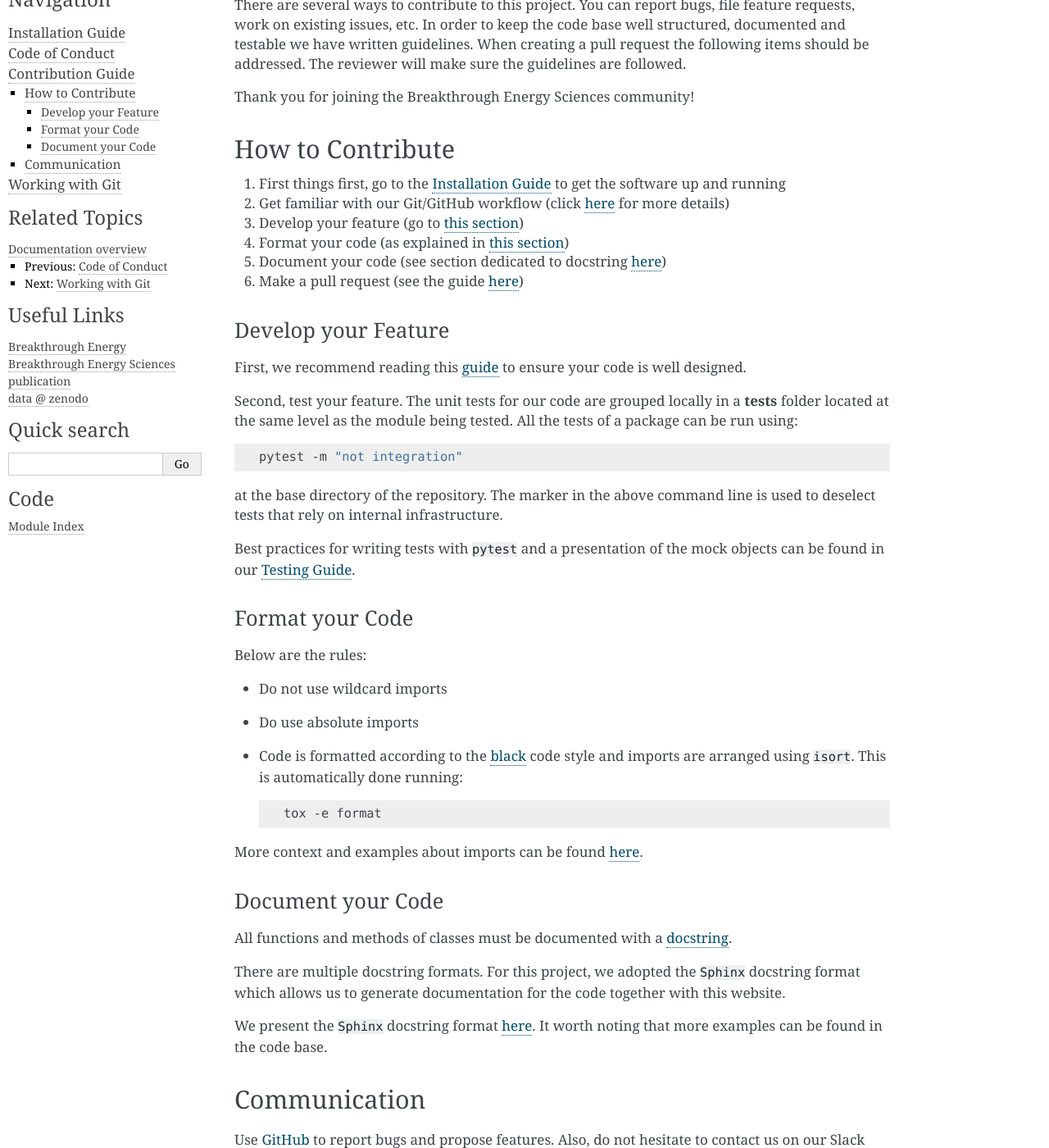
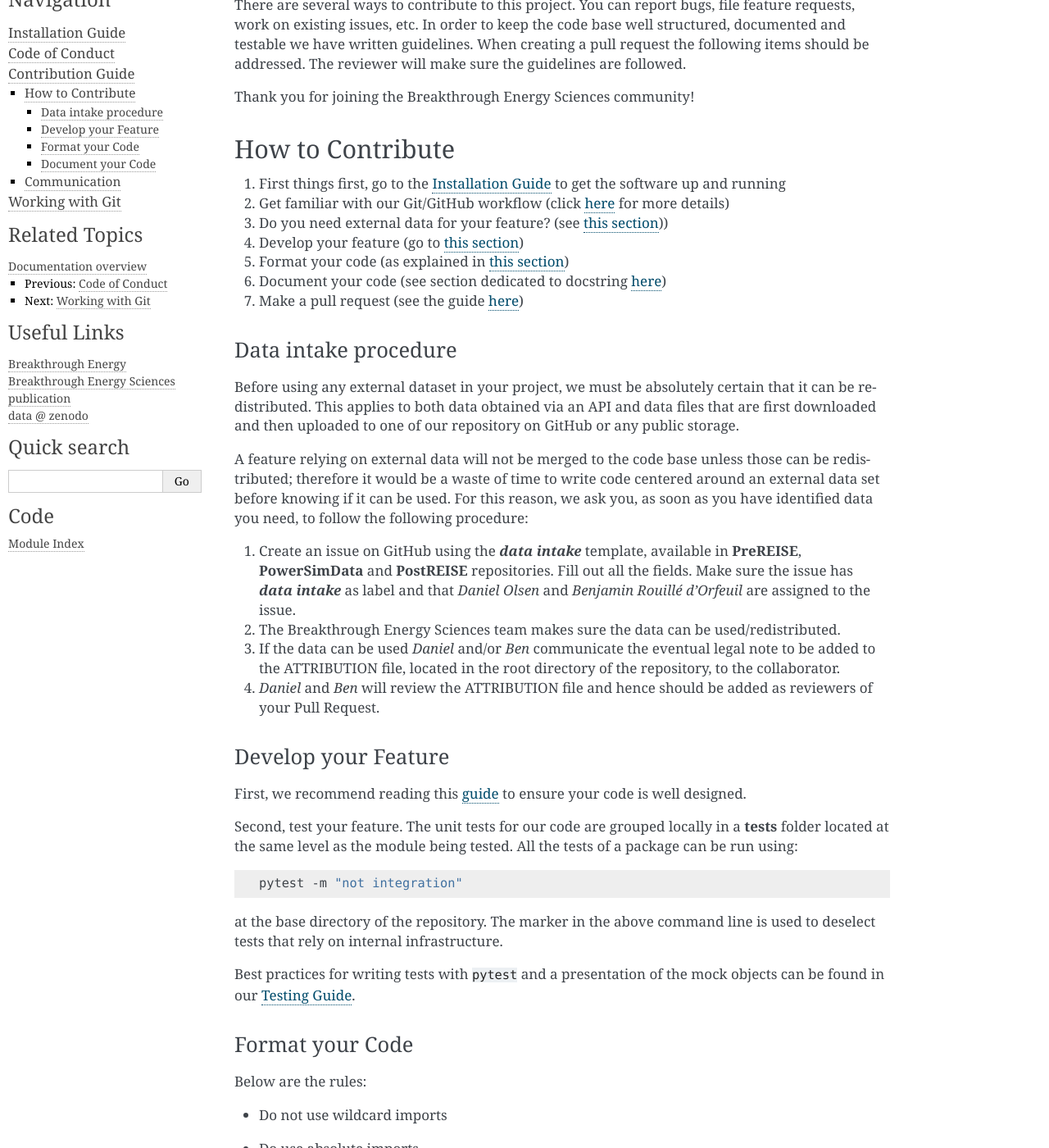
Before and after one commit to Breakthrough-Energy/docs, a Sphinx documentation site: the page built from source/dev/contribution_guide.md, in a window 1280 px wide and 1400 px high, scrolled down 221 px. Shown: the whole window at 82% size. Built offline with Sphinx 7.4.7, drawn with Linux system fonts in a browser that asks for light colours; some of the changed text lies outside the part shown.

Commit message:
docs: add data intake procedure to contribution guide

```diff
--- a/source/dev/contribution_guide.md
+++ b/source/dev/contribution_guide.md
@@ -9,10 +9,22 @@ Thank you for joining the Breakthrough Energy Sciences community!
 ## How to Contribute
 1. First things first, go to the [Installation Guide](../user/installation_guide.md) to get the software up and running
 2. Get familiar with our Git/GitHub workflow (click [here][git guide] for more details)
-3. Develop your feature (go to [this section](#develop-your-feature))
-4. Format your code (as explained in [this section](#format-your-code))
-5. Document your code (see section dedicated to docstring [here](#document-your-code))
-6. Make a pull request (see the guide [here][git guide])
+3. Do you need external data for your feature? (see [this section](#data-intake-procedure)))
+4. Develop your feature (go to [this section](#develop-your-feature))
+5. Format your code (as explained in [this section](#format-your-code))
+6. Document your code (see section dedicated to docstring [here](#document-your-code))
+7. Make a pull request (see the guide [here][git guide])
+
+
+### Data intake procedure
+Before using any external dataset in your project, we must be absolutely certain that it can be redistributed. This applies to both data obtained via an API and data files that are first downloaded and then uploaded to one of our repository on GitHub or any public storage.
+
+A feature relying on external data will not be merged to the code base unless those can be redistributed; therefore it would be a waste of time to write code centered around an external data set before knowing if it can be used. For this reason, we ask you, as soon as you have identified data you need, to follow the following procedure:
+
+1. Create an issue on GitHub using the ***data intake*** template, available in **PreREISE**, **PowerSimData** and **PostREISE** repositories. Fill out all the fields. Make sure the issue has ***data intake*** as label and that *Daniel Olsen* and *Benjamin Rouillé d'Orfeuil* are assigned to the issue.
+2. The Breakthrough Energy Sciences team makes sure the data can be used/redistributed.
+3. If the data can be used *Daniel* and/or *Ben* communicate the eventual legal note to be added to the ATTRIBUTION file, located in the root directory of the repository, to the collaborator.
+4. *Daniel* and *Ben* will review the ATTRIBUTION file and hence should be added as reviewers of your Pull Request.
 
 
 ### Develop your Feature
```
Also changed, not shown: other parts of source/dev/contribution_guide.md (+1 -1 lines).
